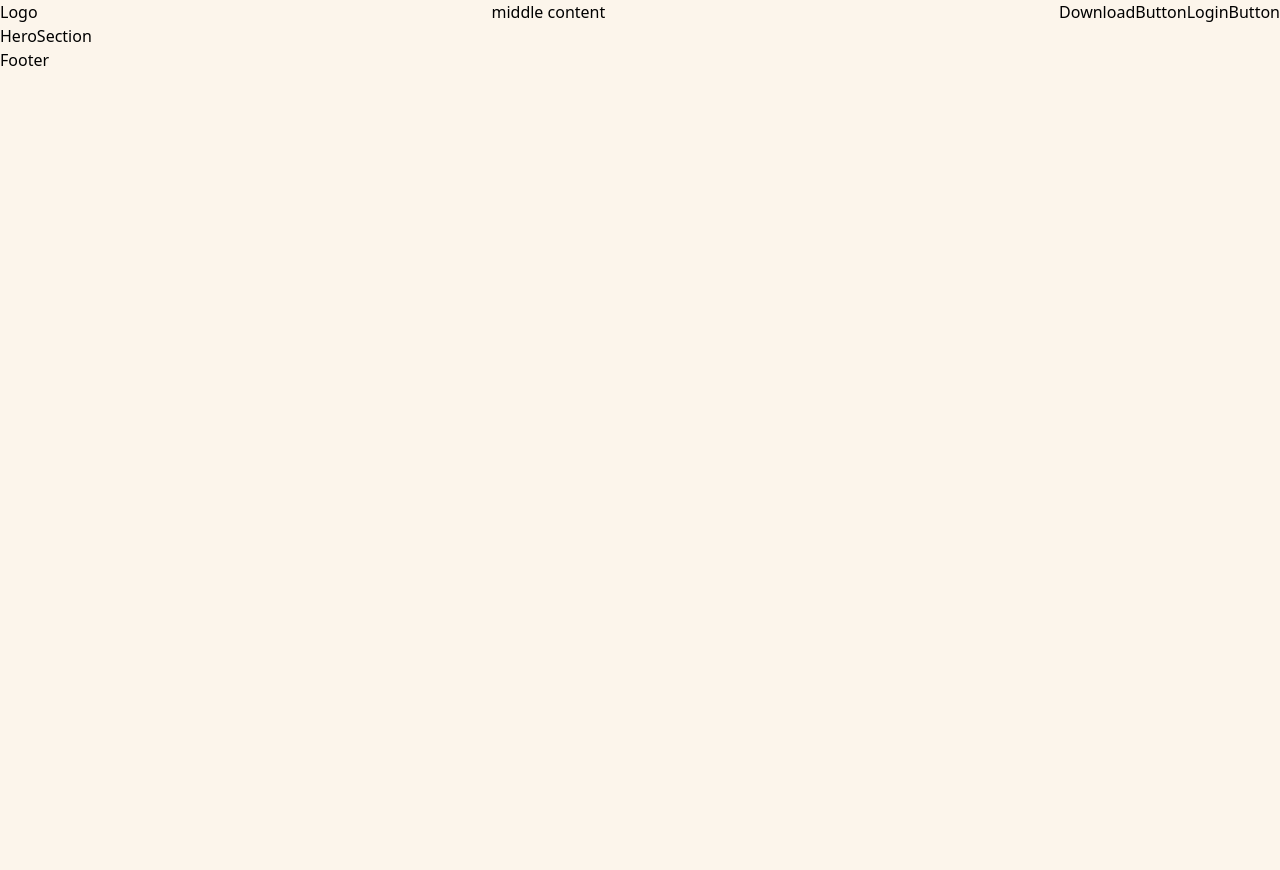
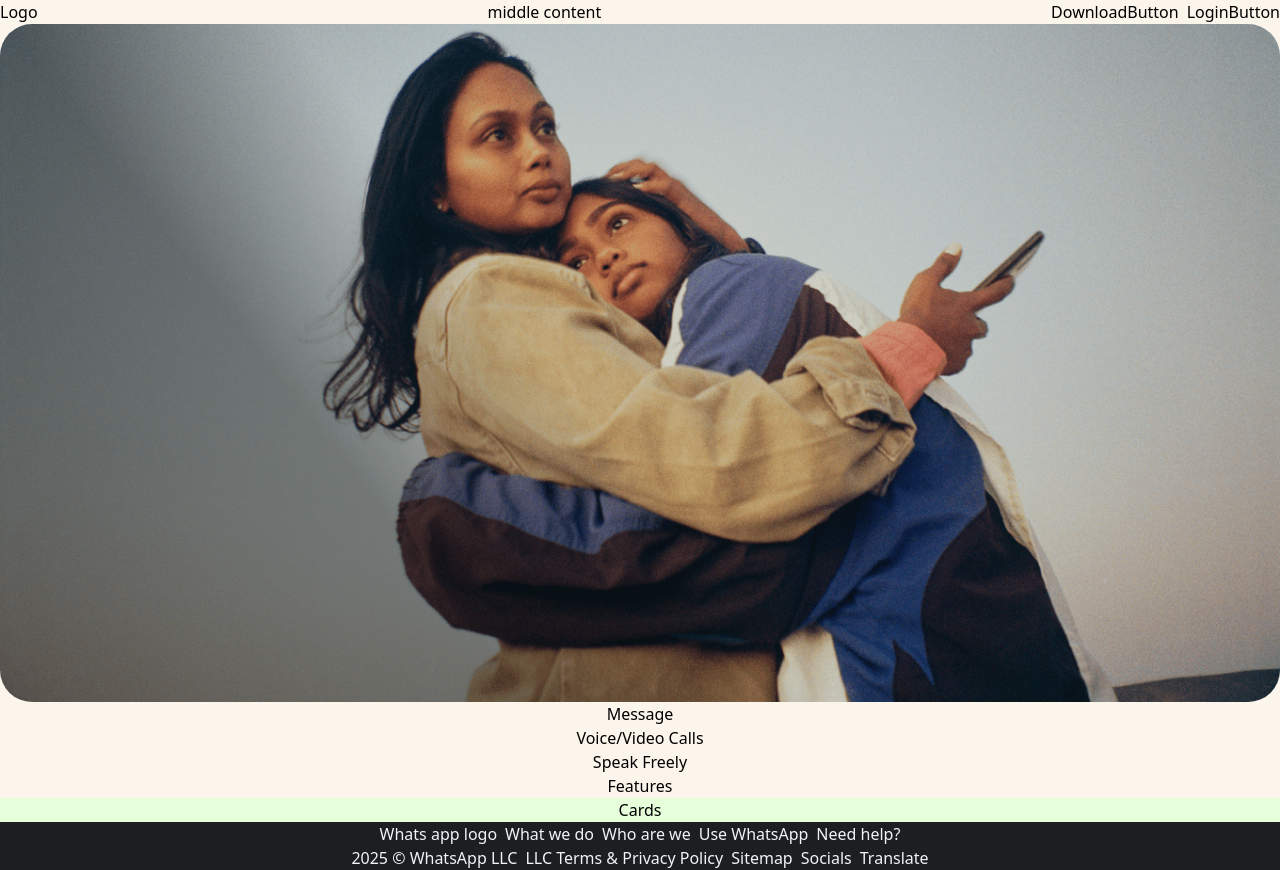
Before and after one commit to madbag/marketing_websites, a React (Vite) app in the folder Whatsapp/: page / in a window 1280 px wide. Before the commit the page ends 800 px from the top, so only its background shows below. Built offline with nearby package versions, Linux system fonts and the light colour scheme.

Commit message:
the skeleton

```diff
--- a/Whatsapp/src/App.tsx
+++ b/Whatsapp/src/App.tsx
@@ -1,17 +1,23 @@
-import Footer from "./Components/Footer/Footer"
-import HeroSection from "./Components/HeroSection/HeroSection"
-import NavBar from "./Components/Navbar/NavBar"
-
+import Footer from "./Components/Footer/Footer";
+import HeroSection from "./Components/HeroSection/HeroSection";
+import NavBar from "./Components/Navbar/NavBar";
 
 function App() {
+  return (
+    <div className="flex flex-col min-h-screen">
+      <header className="sticky top-0 z-50 bg-transparent">
+        <NavBar />
+      </header>
 
-  return (
-    <div>
-      <NavBar/>
-      <HeroSection/>
-      <Footer/>
+      <main className="flex-1">
+        <HeroSection />
+      </main>
+
+      <footer className="bg-[#1C1E21]">
+        <Footer />
+      </footer>
     </div>
-  )
+  );
 }
 
-export default App
+export default App;
--- a/Whatsapp/src/Components/Footer/Footer.tsx
+++ b/Whatsapp/src/Components/Footer/Footer.tsx
@@ -1,9 +1,25 @@
-import React from 'react'
+import React from "react";
 
 function Footer() {
   return (
-    <div>Footer</div>
-  )
+    <div className="flex flex-col items-center justify-center bg-[#1C1E21] text-[#F0F4F9]">
+      <div className="top-footer flex flex-row gap-2">
+        <div className="">Whats app logo </div>
+        <div className=""> What we do</div>
+        <div className="">Who are we</div>
+        <div className="">Use WhatsApp</div>
+        <div className="">Need help?</div>
+      </div>
+
+      <div className="top-footer flex flex-row gap-2">
+        <div className="">2025 © WhatsApp LLC</div>
+        <div className=""> LLC Terms & Privacy Policy</div>
+        <div className="">Sitemap</div>
+        <div className="">Socials</div>
+        <div className="">Translate</div>
+      </div>
+    </div>
+  );
 }
 
-export default Footer
+export default Footer;
--- a/Whatsapp/src/Components/HeroSection/HeroSection.tsx
+++ b/Whatsapp/src/Components/HeroSection/HeroSection.tsx
@@ -1,9 +1,18 @@
-import React from 'react'
+import BannerImage from "../../assets/banner-image-1.png";
 
 function HeroSection() {
   return (
-    <div>HeroSection</div>
-  )
+    <div className="flex flex-col items-center justify-center">
+      <div className="section-1"> <img src={BannerImage} alt="Banner" className="rounded-4xl"/></div>
+      <div className="section-2">Message</div>
+      <div className="section-3">Voice/Video Calls</div>
+      <div className="section-4">Speak Freely</div>
+      <div className="section-5">Features</div>
+      <div className="section-6 w-full bg-[#e6ffda] flex flex-row items-center justify-center">
+        Cards
+      </div>
+    </div>
+  );
 }
 
-export default HeroSection
+export default HeroSection;
--- a/Whatsapp/src/Components/Navbar/NavBar.tsx
+++ b/Whatsapp/src/Components/Navbar/NavBar.tsx
@@ -1,21 +1,17 @@
-
 import DownloadButton from "../Buttons/DownloadButton";
 import LoginButton from "../Buttons/LoginButton";
 
 function NavBar() {
-    const middleContent = [
+  return (
+    <div className="flex flex-row items-center justify-between">
+      <div className="logo">Logo</div>
 
-    ]
-  return (
-    <div className="flex flex-row items-center justify-between p-2 w-full">
-      <div className="logo">Logo</div>
       <div className="contents">
-        <div className="middle-contents">
-middle content
-        </div>
+        <div className="middle-contents">middle content</div>
       </div>
+
       <div className="links">
-        <div className="flex flex-row">
+        <div className="flex flex-row gap-2">
           <DownloadButton />
           <LoginButton />
         </div>
--- a/Whatsapp/src/index.css
+++ b/Whatsapp/src/index.css
@@ -1,6 +1,6 @@
 @import "tailwindcss";
 
-* {
+:root {
   background-color: #FCF5EB ;
   margin: 0;
   padding: 0;
```
